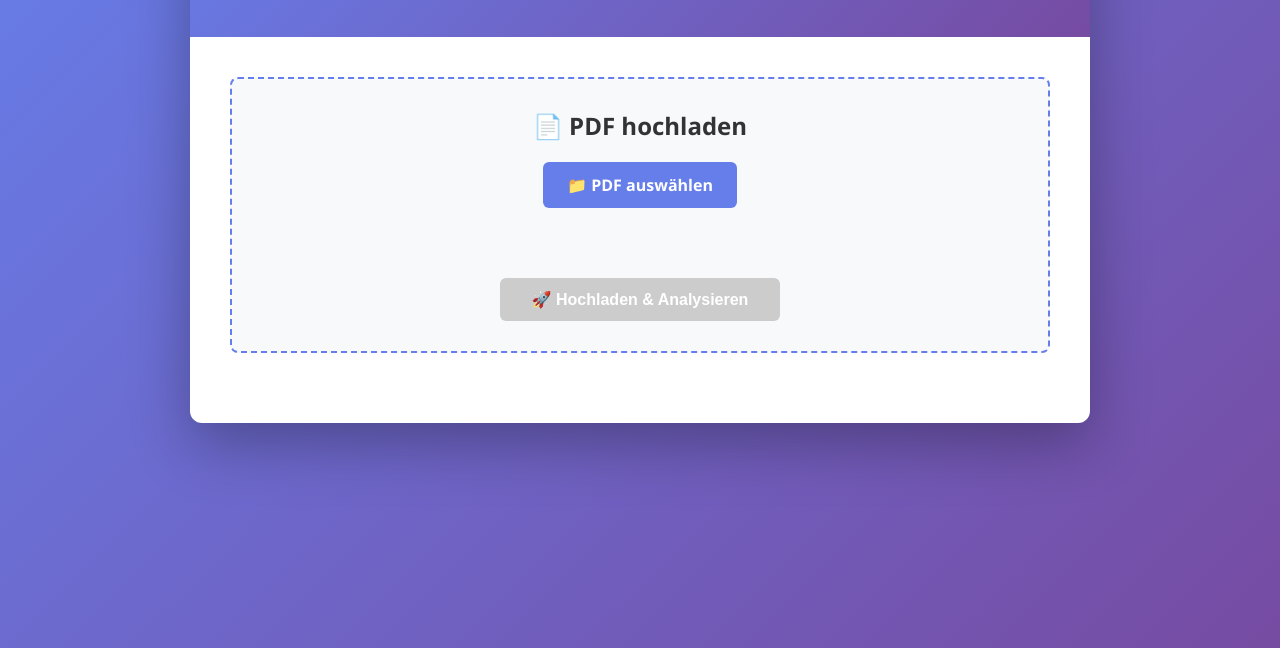
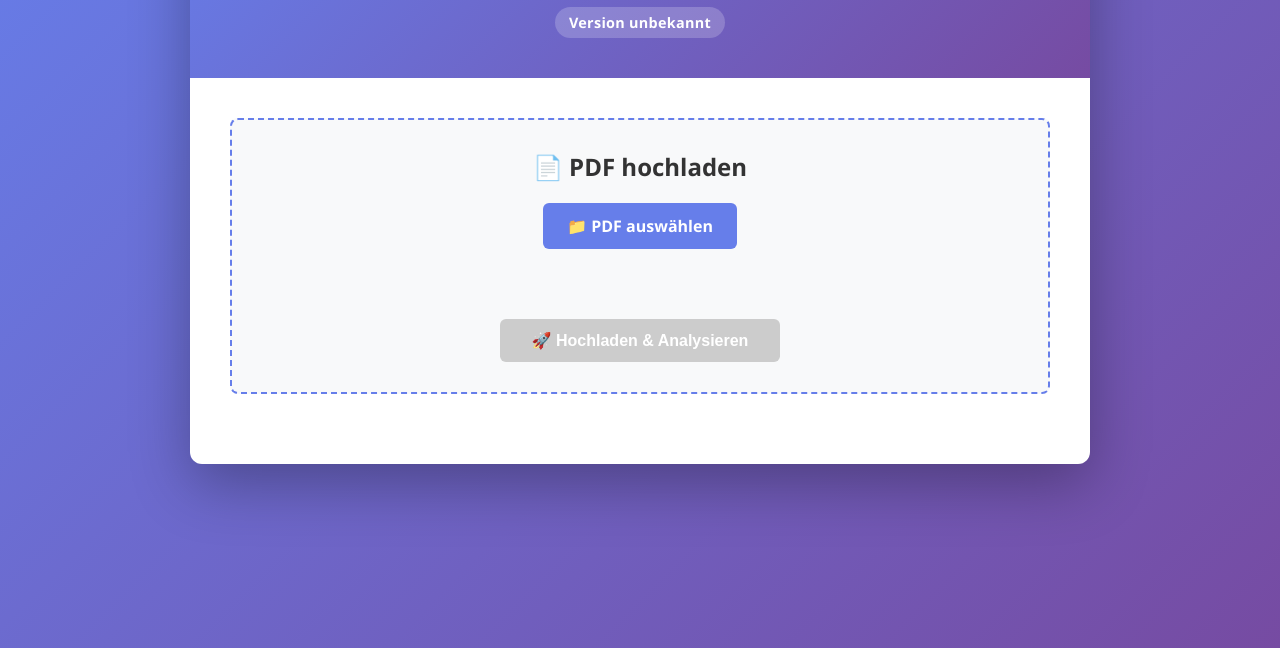
Before and after one commit to mistergi-10/rechnungspruefung, a website: page public/index.html in a window 1280 px wide. Shown: the part 152-800 px from the top of the page. Drawn offline with Linux system fonts and the light colour scheme; no server answers.

Commit message:
chore(release): 1.4.0

```diff
--- a/package.json
+++ b/package.json
@@ -1,6 +1,6 @@
 {
   "name": "rechnungspruefung",
-  "version": "1.3.0",
+  "version": "1.4.0",
   "description": "Webtool zur automatischen Rechnungsprüfung mit PDF-Upload und Hybrid-KI",
   "main": "server.js",
   "scripts": {
--- a/public/index.html
+++ b/public/index.html
@@ -3,7 +3,7 @@
 <head>
     <meta charset="UTF-8">
     <meta name="viewport" content="width=device-width, initial-scale=1.0">
-    <title>Rechnungsprüfer CHF - V1.1.0</title>
+    <title>Rechnungsprüfer CHF</title>
     <style>
         * {
             margin: 0;
@@ -42,6 +42,18 @@
         header p {
             font-size: 1.1em;
             opacity: 0.9;
+        }
+
+        .version-badge {
+            display: inline-block;
+            margin-top: 10px;
+            padding: 6px 14px;
+            border-radius: 999px;
+            background: rgba(255, 255, 255, 0.2);
+            color: #fff;
+            font-size: 0.9em;
+            font-weight: 600;
+            letter-spacing: 0.3px;
         }
 
         main {
@@ -316,6 +328,7 @@
         <header>
             <h1>🇨🇭 Rechnungsprüfer CHF</h1>
             <p>Automatische Rechnungsprüfung mit AI-Unterstützung</p>
+            <div class="version-badge">Version <span id="appVersion">--</span></div>
         </header>
 
         <main>
@@ -412,6 +425,19 @@
         const errorMessage = document.getElementById('errorMessage');
         const progressBar = document.getElementById('progressBar');
         const progressFill = document.getElementById('progressFill');
+        const appVersion = document.getElementById('appVersion');
+
+        fetch('/api/status')
+            .then(res => res.json())
+            .then(data => {
+                if (data && data.version) {
+                    appVersion.textContent = data.version;
+                    document.title = `Rechnungsprüfer CHF - v${data.version}`;
+                }
+            })
+            .catch(() => {
+                appVersion.textContent = 'unbekannt';
+            });
 
         pdfFile.addEventListener('change', (e) => {
             if (e.target.files.length > 0) {
```
Also changed, not shown: server.js (+4 -3 lines), 1 other file.
